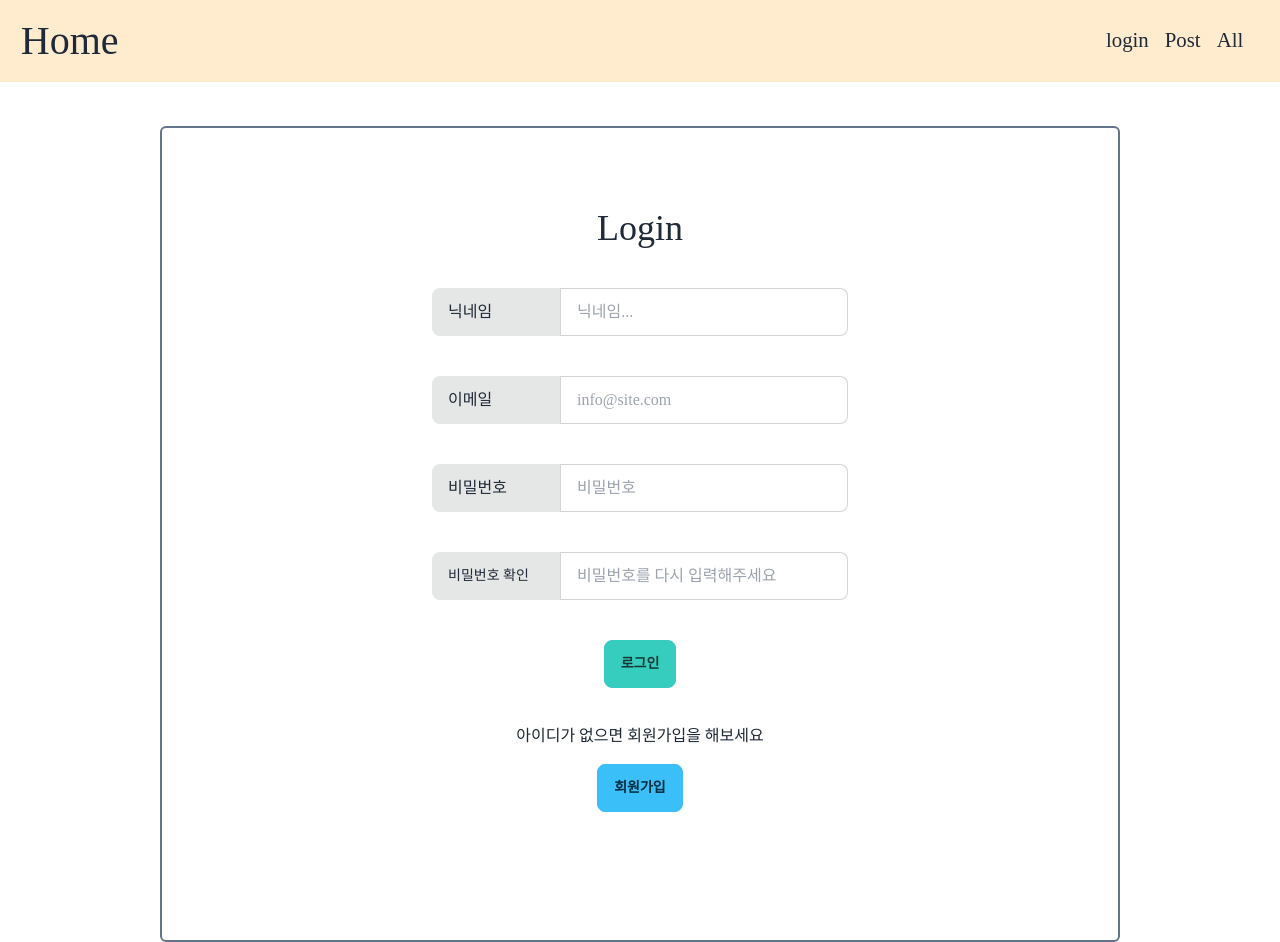
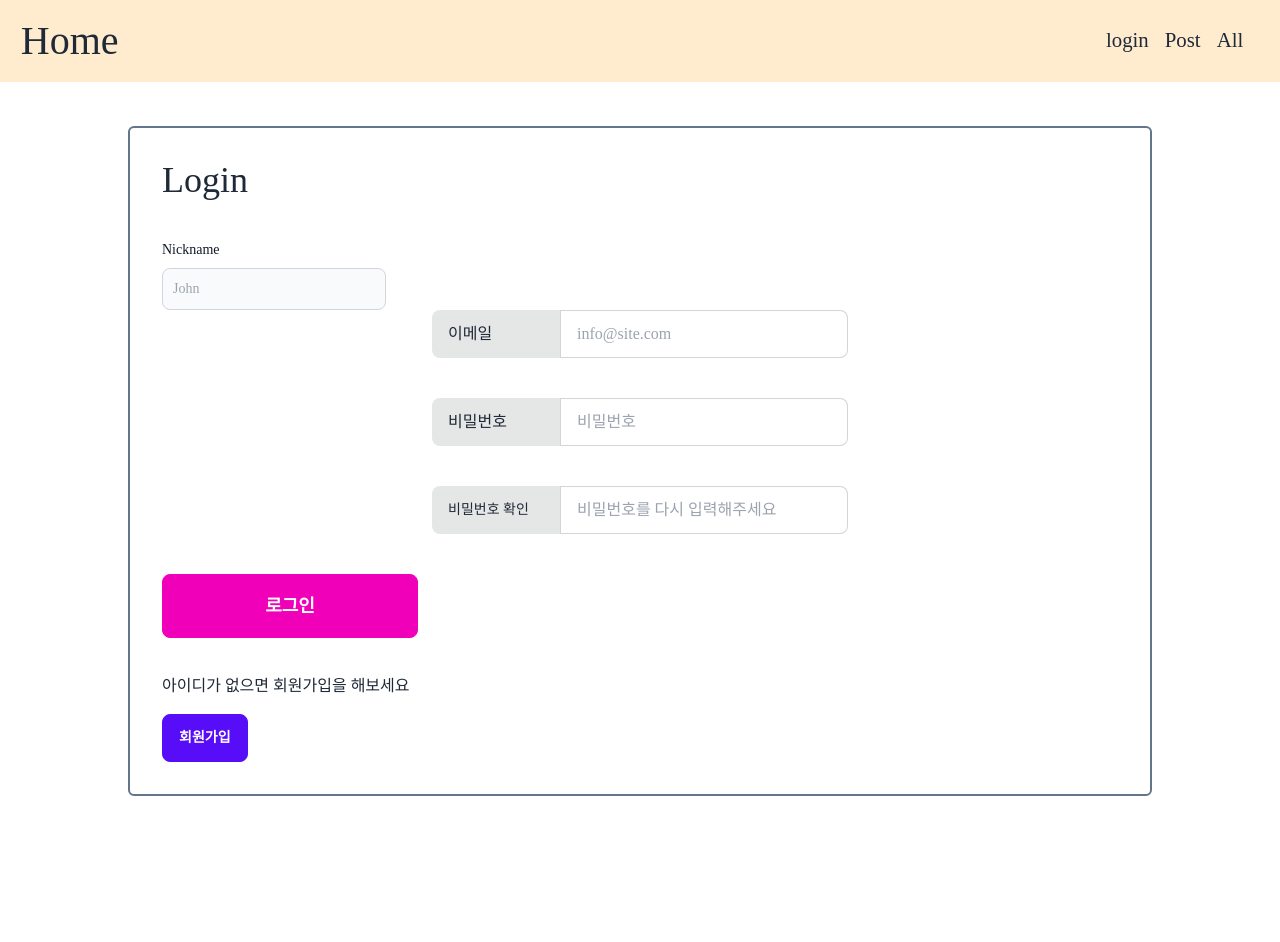
Before and after one commit to vnfma0218/badminton-frontend, a Next.js app: page /login in a window 1280 px wide. After the commit the page ends 800 px from the top, so only its background shows below. Built offline with nearby package versions, Linux system fonts and the light colour scheme.

Commit message:
temp: 로그인 react hook form 적용중

```diff
--- a/package.json
+++ b/package.json
@@ -13,6 +13,7 @@
   "dependencies": {
     "@reduxjs/toolkit": "^1.8.5",
     "axios": "^0.27.2",
+    "classnames": "^2.3.2",
     "daisyui": "^2.31.0",
     "next": "12.3.1",
     "react": "18.2.0",
--- /dev/null
+++ b/src/components/Form/Input.tsx
@@ -0,0 +1,14 @@
+import { Path, UseFormRegister } from 'react-hook-form'
+import { AuthInputs } from 'src/pages/login'
+
+interface InputProps extends React.InputHTMLAttributes<HTMLInputElement> {
+  title?: string
+  register: UseFormRegister<AuthInputs>
+  fieldName: Path<AuthInputs>
+  maxLength?: number
+}
+
+const Input = ({ register, fieldName, title, required, maxLength, ...props }: InputProps) => {
+  return <input {...props} />
+}
+export default Input
--- a/src/components/Layout/Layout.tsx
+++ b/src/components/Layout/Layout.tsx
@@ -5,7 +5,7 @@ interface LayoutProps {
 }
 
 const Layout = ({ children }: LayoutProps) => {
-  return <div className='container md:mx-auto pt-11'>{children}</div>
+  return <div className='pt-11 max-w-5xl m-auto'>{children}</div>
 }
 
 export default Layout
--- /dev/null
+++ b/src/components/UIElement/Button.tsx
@@ -0,0 +1,6 @@
+interface ButtonProps extends React.ButtonHTMLAttributes<HTMLButtonElement> {}
+const Button = ({ children, ...props }: ButtonProps) => {
+  return <button {...props}>{children}</button>
+}
+
+export default Button
--- a/src/pages/login/index.tsx
+++ b/src/pages/login/index.tsx
@@ -1,14 +1,31 @@
 import { useRouter } from 'next/router'
-import { FormEvent } from 'react'
+import { useState } from 'react'
+import { useForm } from 'react-hook-form'
+import Button from 'src/components/UIElement/Button'
 import { publicAxios } from 'src/lib/axios'
 import { useAppDispatch } from 'src/store/hooks'
 import { updateAuthState } from 'src/store/slices/authSlice'
 
+export type AuthInputs = {
+  nickname: string
+  email: string
+  password: string
+  passwordConfirm: string
+}
+
 const LoginPage = () => {
   const router = useRouter()
   const dispatch = useAppDispatch()
-  const onSubmitLogin = async (e: FormEvent) => {
-    e.preventDefault()
+
+  const {
+    register,
+    watch,
+    handleSubmit,
+    formState: { errors },
+  } = useForm<AuthInputs>()
+
+  const onSubmitLogin = async (data: AuthInputs) => {
+    console.log(data)
     console.log('submit')
     const res = await publicAxios({
       url: '/login',
@@ -27,21 +44,48 @@ const LoginPage = () => {
       router.replace('/')
     }
   }
+  console.log(watch(), errors)
   return (
-    <div className='w-3/4 m-auto  pb-32 text-center border-solid border-2 border-slate-500 rounded-md p-10 pt-20 '>
+    <div className=' m-auto p-8 border-solid border-2 border-slate-500 rounded-md'>
       <h1 className='pb-10 text-4xl'>Login</h1>
-      <form onSubmit={onSubmitLogin}>
-        <div className='form-control'>
-          <label className='input-group justify-center mb-10'>
-            <span className='w-32'>닉네임</span>
-            <input type='text' placeholder='닉네임...' className='input input-bordered w-72' />
+      <form onSubmit={handleSubmit(onSubmitLogin)} className='m-auto'>
+        <div>
+          <label className='block mb-2 text-sm font-medium text-gray-900 dark:text-gray-300'>
+            Nickname
           </label>
+          <input
+            {...register('nickname', {
+              maxLength: {
+                value: 10,
+                message: '닉네임은 10자 이내로 작성해주세요',
+              },
+              required: '닉네임은 필수 입력사항입니다.',
+            })}
+            type='text'
+            className='bg-gray-50 border border-gray-300 text-gray-900 text-sm rounded-lg focus:ring-blue-500 focus:border-blue-500 block p-2.5 dark:bg-gray-700 dark:border-gray-600 dark:placeholder-gray-400 dark:text-white dark:focus:ring-blue-500 dark:focus:border-blue-500 w-56'
+            placeholder='John'
+            required
+          />
         </div>
-        <div className='form-control'>
-          <label className='input-group justify-center mb-10'>
+        {errors.nickname?.message && <p className='text-start pt-2'>{errors.nickname?.message}</p>}
+
+        <div className='form-control mb-10'>
+          <label className='input-group justify-center'>
             <span className='w-32'>이메일</span>
-            <input type='text' placeholder='info@site.com' className='input input-bordered w-72' />
+            <input
+              type='text'
+              {...register('email', {
+                pattern: {
+                  value: /^[^\s@]+@[^\s@]+\.[^\s@]{2,}$/i,
+                  message: '이메일 형식이 아닙니다.',
+                },
+                required: '이메일은 필수 입력사항입니다.',
+              })}
+              placeholder='info@site.com'
+              className='input input-bordered w-72'
+            />
           </label>
+          {errors.email?.message && <p className='text-start pt-2'>{errors.email?.message}</p>}
         </div>
         <div className='form-control'>
           <label className='input-group justify-center mb-10'>
@@ -59,39 +103,16 @@ const LoginPage = () => {
             />
           </label>
         </div>
-        <button type='submit' className='btn btn-accent'>
+        <Button type='submit' className='btn btn-secondary btn-lg btn-wide'>
           로그인
-        </button>
+        </Button>
       </form>
       <div className='pt-10'>
         <p className='mb-5'>아이디가 없으면 회원가입을 해보세요</p>
-        <button className='btn btn-info'>회원가입</button>
+        <Button className='btn btn-primary'>회원가입</Button>
       </div>
     </div>
   )
 }
 
 export default LoginPage
-// <div className={styles.login}>
-//   {/* <h1>Login TODO: next-auth 사용하기</h1> */}
-//   <h1>Login</h1>
-//   <form onSubmit={onSubmitLogin} className={styles.loginForm}>
-//     <div className={styles.form_control}>
-//       <label htmlFor='name'>Name</label>
-//       <input type='name' placeholder='Your Name' />
-//     </div>
-//     <div className={styles.form_control}>
-//       <label htmlFor='email'>Email</label>
-//       <input type='email' placeholder='Your Email' />
-//     </div>
-//     <div className={styles.form_control}>
-//       <label htmlFor='password'>Password</label>
-//       <input type='password' placeholder='Your Password' />
-//     </div>
-//     <div className={styles.form_control}>
-//       <label htmlFor='password-repeat'>Repeat Password </label>
-//       <input type='password-repreat' placeholder='Repeat Password' />
-//     </div>
-//     <button type='submit'>Submit</button>
-//   </form>
-// </div>
--- a/src/pages/post/new.tsx
+++ b/src/pages/post/new.tsx
@@ -1,5 +1,6 @@
 import axios from 'axios'
 import { ChangeEvent, FormEvent, useState } from 'react'
+import Button from 'src/components/UIElement/Button'
 import usePrivateAxios from 'src/hooks/usePrivateAxios'
 import { useAppSelector } from 'src/store/hooks'
 import { authState } from 'src/store/slices/authSlice'
@@ -40,9 +41,7 @@ const RegisterPostPage = () => {
           placeholder='포스트 작성해주세요'
         ></textarea>
 
-        <button className='btn btn-info w-1/5' type='submit'>
-          완료
-        </button>
+        <Button type='submit'>완료</Button>
       </form>
     </div>
   )
```
Also changed, not shown: 1 other file (tests, documents, lock files or other folders).
